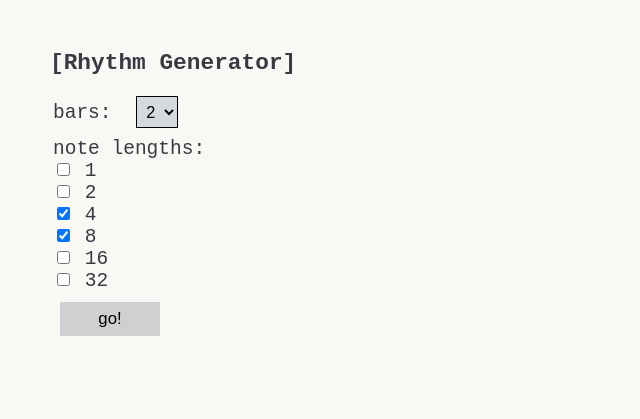
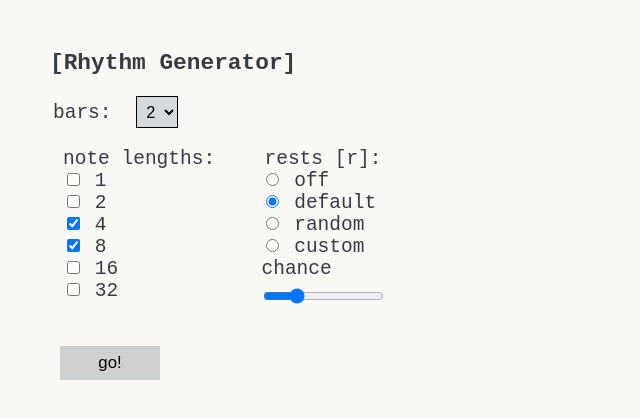
Before and after one commit to y-bears/music-quokka, a Jekyll site: the page rhythm.html, which Jekyll copies as it is, in a window 1280 px wide. Shown: the top 419 px of the page, without its empty margins (0-640 px from the left). Built offline with Jekyll 4.4.1, drawn with Linux system fonts in a browser that asks for light colours.

Commit message:
rhythm 6.01.2024

```diff
--- a/rhythm.html
+++ b/rhythm.html
@@ -3,9 +3,12 @@
 <head>
     <meta charset="UTF-8">
     <meta name="viewport" content="width=device-width, initial-scale=1.0">
-    <title>Rhythm Geneartor</title>
     <link rel="stylesheet" href="styles.css">
     <style>
+        * {
+            box-sizing: border-box;
+        }
+
         .container {
             display: flex;
             flex-wrap: wrap;
@@ -22,25 +25,48 @@
             width: 30px;
             height: 30px;
             background-color: lightgray;
-            display: flex;
+            display: flex; /* or display: inline-flex; */
             align-items: center;
             justify-content: center;
             cursor: pointer;
+            min-width: 10px;
           }
 
-        .square.painted {
+        .square.painted1 {
             background-color: green;
             color: white;
         }
+
+        .square.painted2 {
+            background-color: rgb(2, 204, 2);
+            color: white;
+        }
+
+        .column {
+            float: left;
+            width: auto;
+            padding: 0px;
+            min-width: 150px;
+
+        }
+
+        .row:after {
+            content: "";
+            display: table;
+            clear: both;
+        }
+        #customRest {
+          width: 70%;
+        }
+
     </style>
 </head>
 <body>
 
-  <h3 class="header" for="">[Rhythm Generator]</h3>
-    <div id="rh1">
+  <h3 class="header">[Rhythm Generator]</h3>
+
   <label for="bars">bars:</label>
   <select id="bars" name="bars">
-
       <!-- Populate options from 1 to 8 -->
       <option value="1">1</option>
       <option value="2" selected>2</option>
@@ -50,37 +76,43 @@
       <option value="6">6</option>
       <option value="7">7</option>
       <option value="8">8</option>
-        </select><br>
+  </select>
+
+
+  <div class="container">
+
+      <div class="row">
+        <div class="column">
           <label for="notes">note lengths:</label>
           <form id="notes" action="">
-            <label>
-              <input type="checkbox" name="checkbox" value="1"> 1
-            </label>
-            <br>
-            <label>
-              <input type="checkbox" name="checkbox" value="2"> 2
-            </label>
-            <br>
-            <label>
-              <input type="checkbox" name="checkbox" value="4" checked> 4
-            </label>
-            <br>
-            <label>
-              <input type="checkbox" name="checkbox" value="8" checked> 8
-            </label>
-            <br>
-            <label>
-              <input type="checkbox" name="checkbox" value="16"> 16
-            </label>
-            <br>
-            <label>
-              <input type="checkbox" name="checkbox" value="32"> 32
-            </label>
+              <label><input type="checkbox" name="checkbox" value="1"> 1</label><br>
+              <label><input type="checkbox" name="checkbox" value="2"> 2</label><br>
+              <label><input type="checkbox" name="checkbox" value="4" checked> 4</label><br>
+              <label><input type="checkbox" name="checkbox" value="8" checked> 8</label><br>
+              <label><input type="checkbox" name="checkbox" value="16"> 16</label><br>
+              <label><input type="checkbox" name="checkbox" value="32"> 32</label>
           </form>
+          </div>
+
+          <div class="column">
+              <label for="rests">rests [r]:</label><br>
+              <input type="radio" name="restType" value="0"> off<br>
+              <input type="radio" name="restType" value="1" checked> default<br>
+              <input type="radio" name="restType" value="2"> random<br>
+              <input type="radio" name="restType" value="3"> custom chance<br>
+              <input type="range" id="customRest" name="customRest" min="1" max="90" value="20">
+
+          </div>
+      </div>
+
+  </div>
+
+  <div>
       <button id="rhythmButton">go!</button><br><br>
   </div>
+
   <div id="rh2">
-
+      <!-- Content for #rh2 goes here -->
   </div>
 
   <script src="rhythm.js"></script>
--- a/rhythm.js
+++ b/rhythm.js
@@ -1,2 +1,112 @@
+//select custom when I move slider
+const customRestInput = document.getElementById('customRest');
+const customChanceRadio = document.querySelector('input[name="restType"][value="3"]');
+customRestInput.addEventListener('input', function() {
+    // Check the radio button with value 3 when the slider value changes
+    customChanceRadio.checked = true;
+  });
 
-document.getElementById("rhythmButton").addEventListener("click",function(){console.log("button clicked");let e=parseInt(document.getElementById("bars").value),t=document.getElementsByName("checkbox"),l=[];for(var n=0;n<t.length;n++)t[n].checked&&l.push(parseInt(t[n].value));let a=Math.max(...l);document.getElementById("rh2").innerHTML="",console.log("clear rh2");for(let d=0;d<e;d++){let r=document.createElement("div");r.className="row";for(let o=0,c=0;o<a;o++){let h=document.createElement("div");h.className="square",(o+1)%4==0&&(h.style.marginRight="20px");let i=l[Math.floor(Math.random()*l.length)];console.log("chosen note, paint",i,c),0===c&&h.classList.add("painted"),(c+=1)>a/i-1&&(c=0),r.appendChild(h)}document.getElementById("rh2").appendChild(r),console.log("add row")}});
+document.getElementById('rhythmButton').addEventListener('click', function() {
+
+
+    //check
+    console.log("button clicked");
+    // get bars count
+    const barsCount = parseInt(document.getElementById('bars').value);
+    //console.log("bubars", barsCount);
+    // Get all checkboxes
+    let checkboxes = document.getElementsByName('checkbox');
+    // Initialize an array to store checked values
+    let checkedValues = [];
+
+    // Iterate through checkboxes and add checked values to the array
+    for (var i = 0; i < checkboxes.length; i++) {
+        if (checkboxes[i].checked) {
+        checkedValues.push(parseInt(checkboxes[i].value));
+        }
+    }
+
+    // Find the largest checked value
+    let largestCheckedValue = Math.max(...checkedValues);
+
+    //get rests chances
+    let restLimit = 15;
+    const radioButtons = document.getElementsByName('restType');
+    let cr;
+
+    for (let i = 0; i < radioButtons.length; i++) {
+        if (radioButtons[i].checked) {
+            cr = radioButtons[i].value;
+            break;
+        }
+    }
+    if (cr == '3') {
+        restLimit = customRestInput.value;
+    } else if (cr == '0') {
+        restLimit = 0;
+    } else if (cr == '2') {
+        restLimit = Math.floor(Math.random() * (90 - 1 + 1)) + 1;
+    };
+    console.log("rest", restLimit);
+
+
+
+    document.getElementById('rh2').innerHTML = '';
+    console.log("clear rh2");
+     // Create bars with squares dynamically
+     for (let i = 0; i < barsCount; i++) {
+        const row = document.createElement('div');
+        row.className = 'row';
+        let prev = 0; //track previous
+        let isRest = 0;
+        //testing
+        //let counter = 1;
+
+        let savedNote = checkedValues[Math.floor(Math.random() * checkedValues.length)];
+
+        for (let j = 0, paint = 0; j < largestCheckedValue; j++, paint++) {
+            const square = document.createElement('div');
+            square.className = 'square';
+
+            // margin for every 4th
+            if ((j + 1) % 4 === 0) {
+                square.style.marginRight = '20px';
+            }
+
+            // Randomly choose a number from the checked values
+            const chosenNumber = checkedValues[Math.floor(Math.random() * checkedValues.length)];
+            //console.log("chosen note", chosenNumber, "paint", paint);
+            const restChance = Math.floor(Math.random() * 100) + 1;
+
+            if (paint >= (largestCheckedValue / savedNote)) {
+                paint = 0;
+                savedNote = chosenNumber;
+                //counter += 1;
+            }
+            if (paint === 0) {
+                console.log("note", savedNote);
+                if (restChance <= restLimit) {
+                    square.innerText = 'r';
+                    isRest = 1;
+                } else {
+                    square.className = 'square';
+                    square.classList.add('painted1');
+                    //square.innerText = counter;
+                    isRest = 0;
+                }
+            } else {
+                square.className = 'square';
+                if (isRest === 1) {
+                    square.innerText = 'r';
+                }
+            }
+
+
+            row.appendChild(square);
+        }
+
+        document.getElementById('rh2').appendChild(row);
+        console.log("end row");
+    }
+
+});
```
Lines whose indentation alone changed are shown as unchanged.
